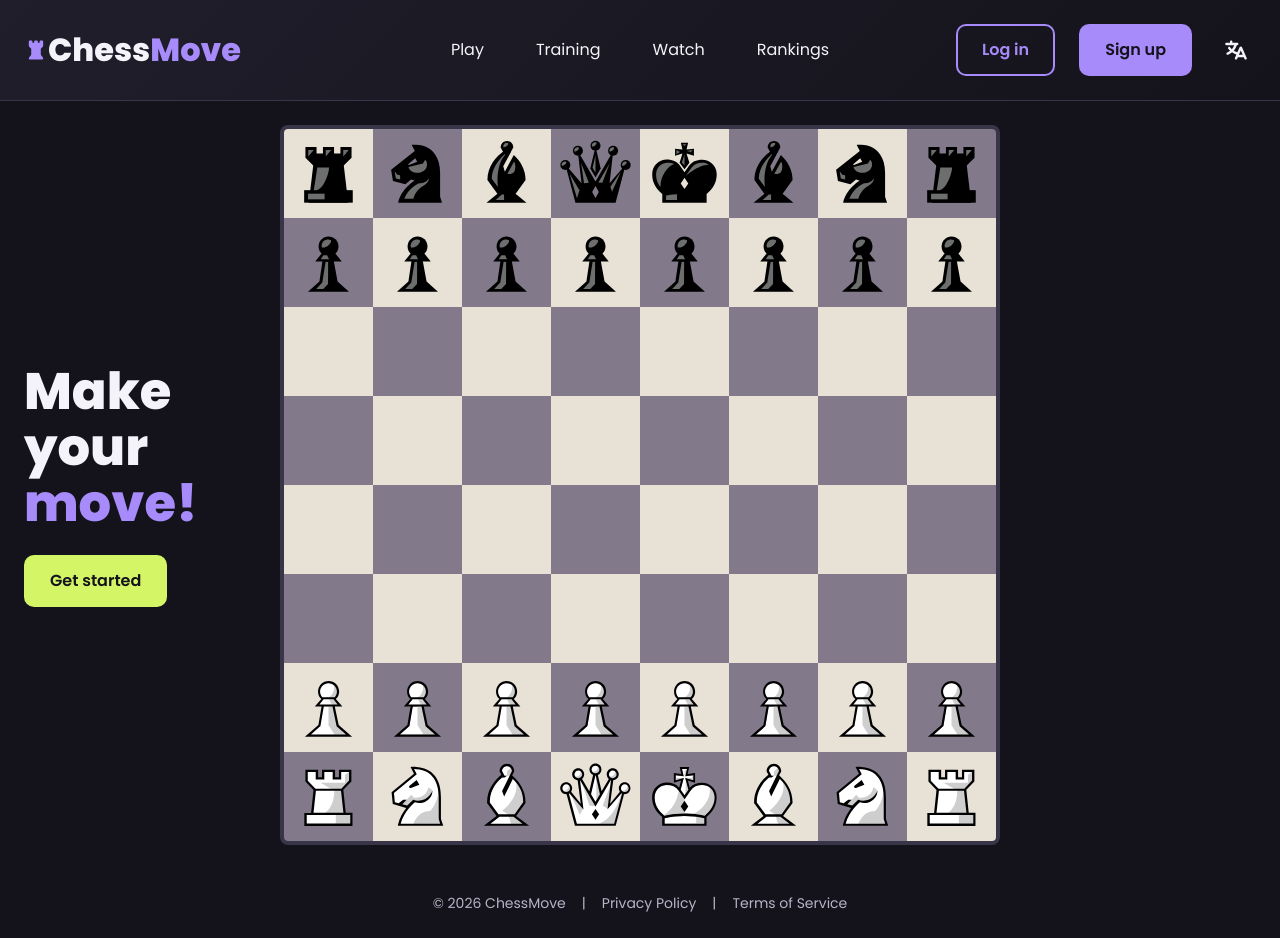
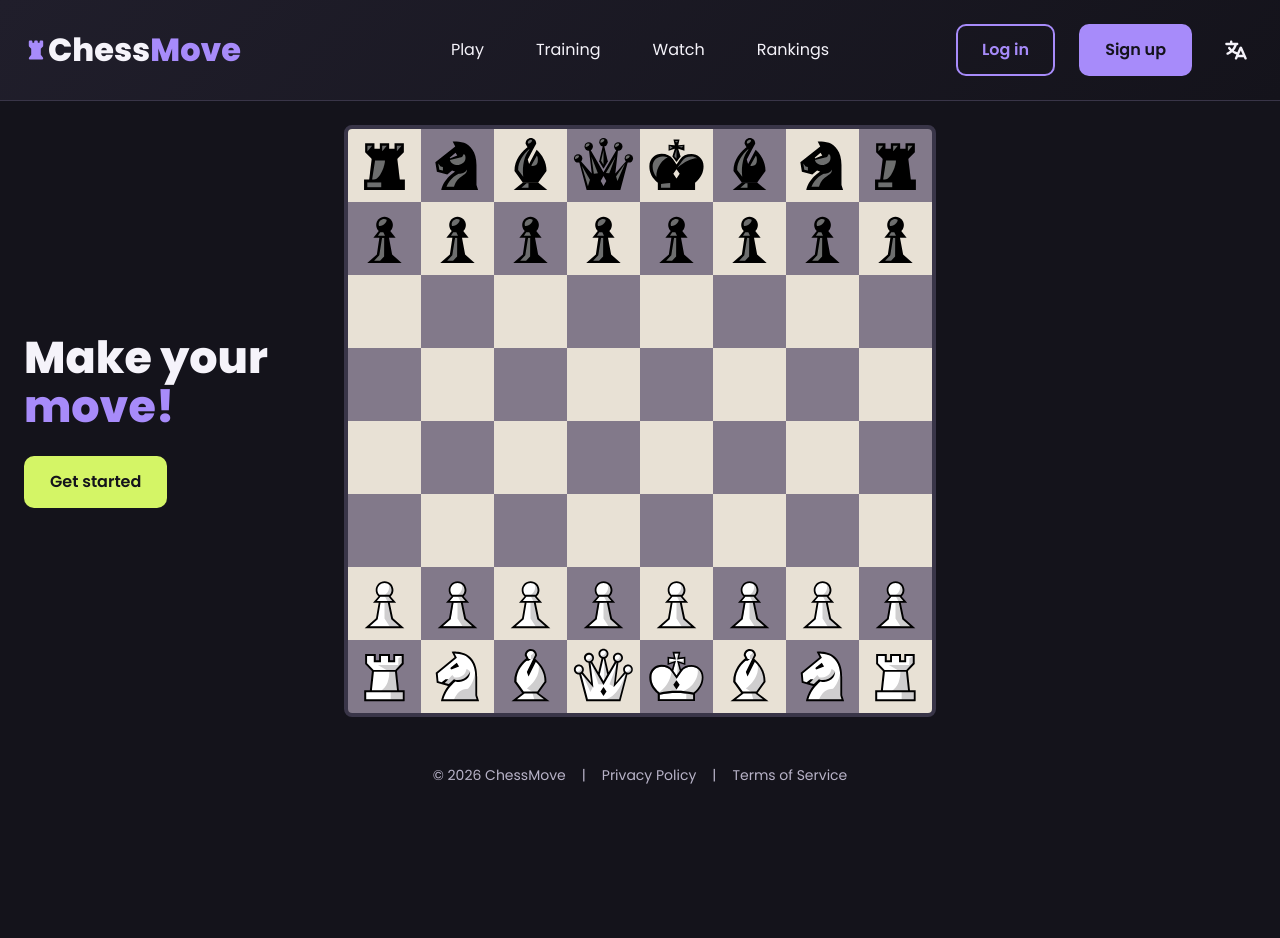
Before and after one commit to Mesokrixxx/transcendence, a React (Vite) app in the folder frontend/: page / in a window 1280 px wide. After the commit the page ends 810 px from the top, so only its background shows below. Built offline with nearby package versions, Linux system fonts and the light colour scheme; no server answers.

Commit message:
fix: prevent home page horizontal overflow

```diff
--- a/frontend/src/pages/Home/Home.styles.ts
+++ b/frontend/src/pages/Home/Home.styles.ts
@@ -18,7 +18,7 @@ export const Page = styled.div`
 export const Content = styled.main`
   flex: 1;
   display: grid;
-  grid-template-columns: minmax(0, 0.5fr) minmax(0, 2fr) minmax(0, 0.5fr);
+  grid-template-columns: minmax(0, 1fr) minmax(0, 2fr) minmax(0, 1fr);
   align-items: center;
   gap: 24px;
 
@@ -50,11 +50,17 @@ export const Intro = styled.div`
   align-items: flex-start;
   gap: 24px;
   min-width: 0;
+  container-type: inline-size;
+  width: 100%;
 
   h1 {
-    font-size: clamp(32px, 4vw, 56px);
+    font-size: clamp(32px, 15cqi, 56px);
     font-weight: 800;
     line-height: 1.1;
+    max-width: 100%;
+    overflow-wrap: normal;
+    word-break: normal;
+    hyphens: none;
   }
 
   span {
```
